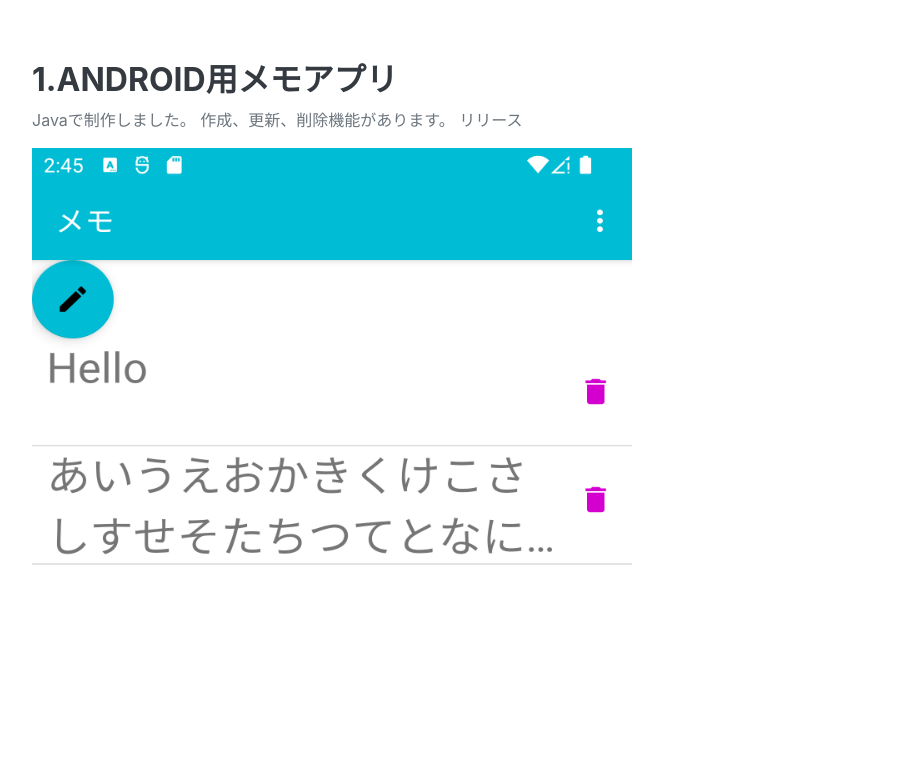
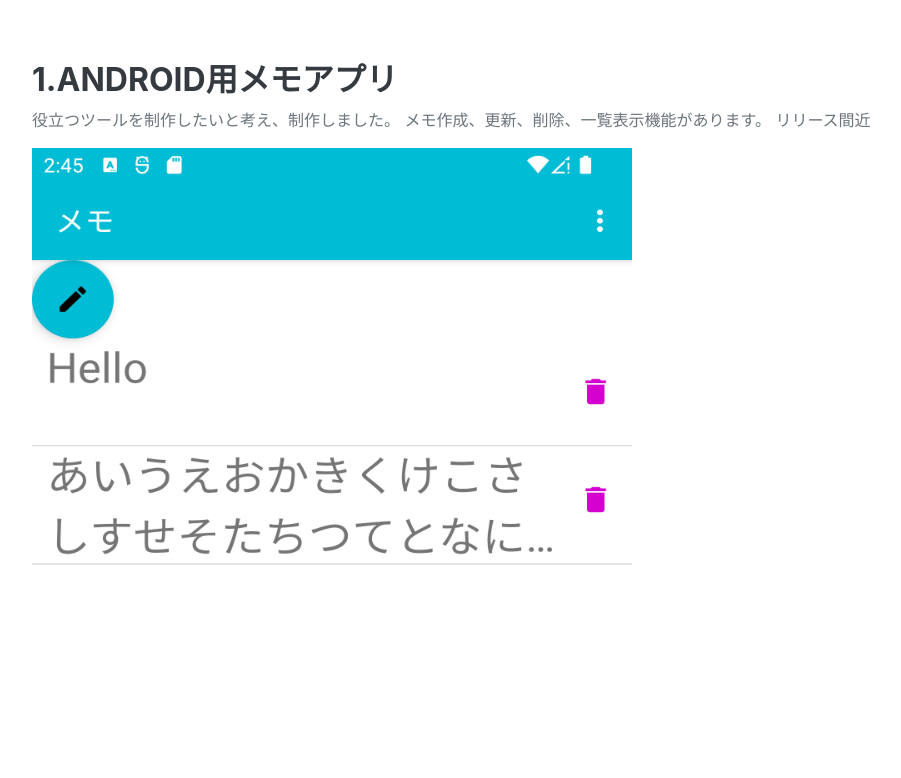
Before and after one commit to Booooj/engineer-portfolio, a plain HTML site: page index.html in a window 1280 px wide. Shown: the part 922-1700 px from the top of the page, without its empty margins (288-1189 px from the left). Drawn offline with nearby package versions, Linux system fonts and the light colour scheme; a web font is replaced by a local one.

Commit message:
Update index.html

```diff
--- a/index.html
+++ b/index.html
@@ -45,14 +45,14 @@
                 <div class="resume-section-content">
                     <h3 class="mb-5">1.独学で制作したもの</h3>
  <h3 style="margin-top:2em">1.Android用メモアプリ</h3>
-                     <p>Javaで制作しました。 作成、更新、削除機能があります。 リリース </p>
+                     <p>役立つツールを制作したいと考え、制作しました。 メモ作成、更新、削除、一覧表示機能があります。 リリース間近 </p>
                      <img src="assets/img/メモ5.png"width="600" height="1024px">
                      <p><img src="assets/img/メモ1.png"width="600" height="1024px"> </p>
                      <img src="assets/img/メモ2.png"width="600" height="1024px">
                      <img src="assets/img/メモ3.png"width="600" height="1024px">
                      <p><img src="assets/img/メモ4.png"width="600" height="1024px"> </p>
                          <h3 style="margin-top:2em">2.動物英語クイズ</h3>
-
+                      <p>正解すると、次の問題に遷移できるようになります。5問出題後、クイズ終了画面に遷移します。</p>
                       <img src="assets/img/動物英語クイズ2.png"width="600" height="1024px">
                       <img src="assets/img/動物英語クイズ3.png"width="600" height="1024px">
                   <h3 style="margin-top:2em">3.Spring Boot My Batisで作成、一覧表示、削除（開発中！）</h3>
```
